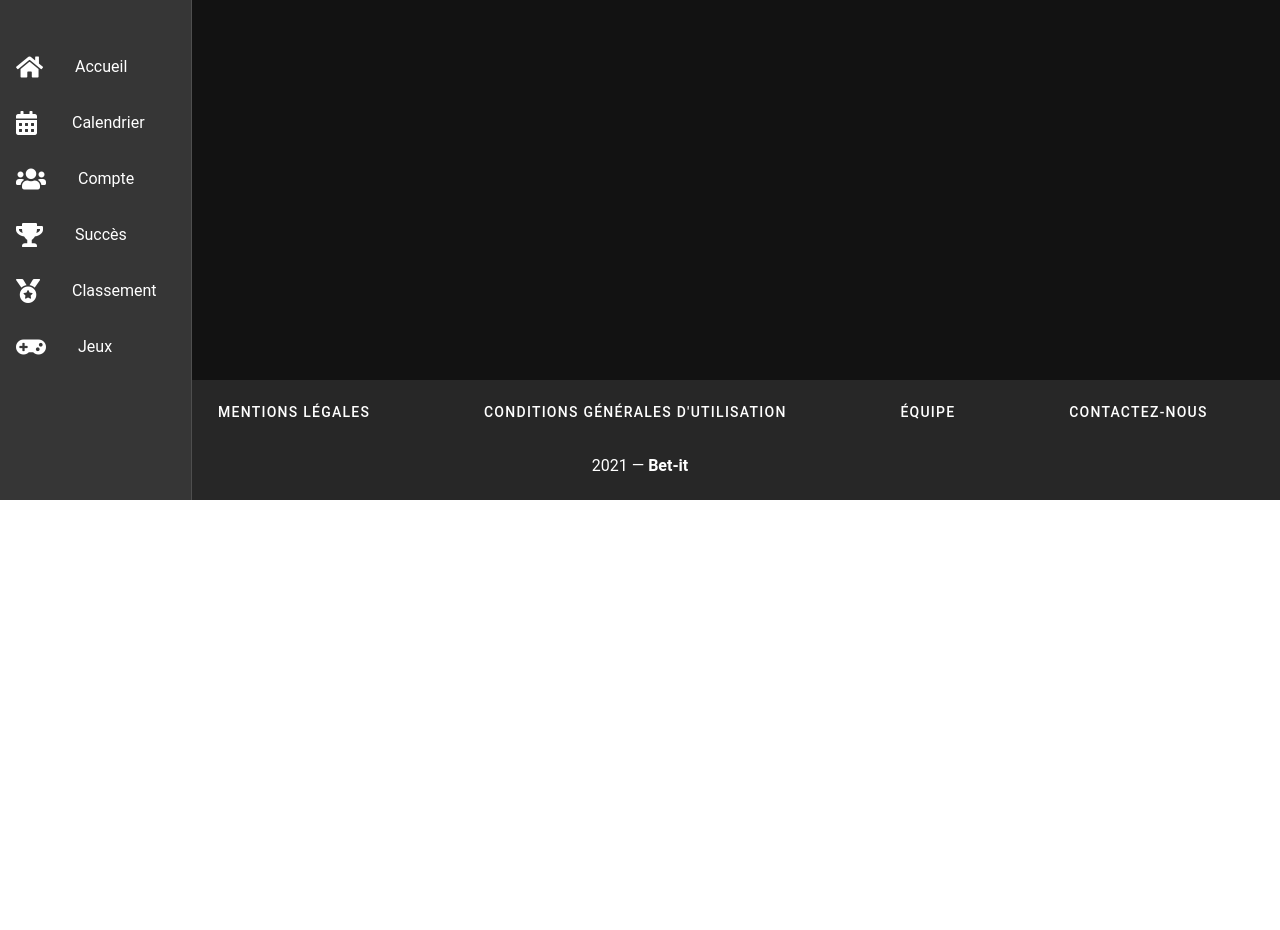
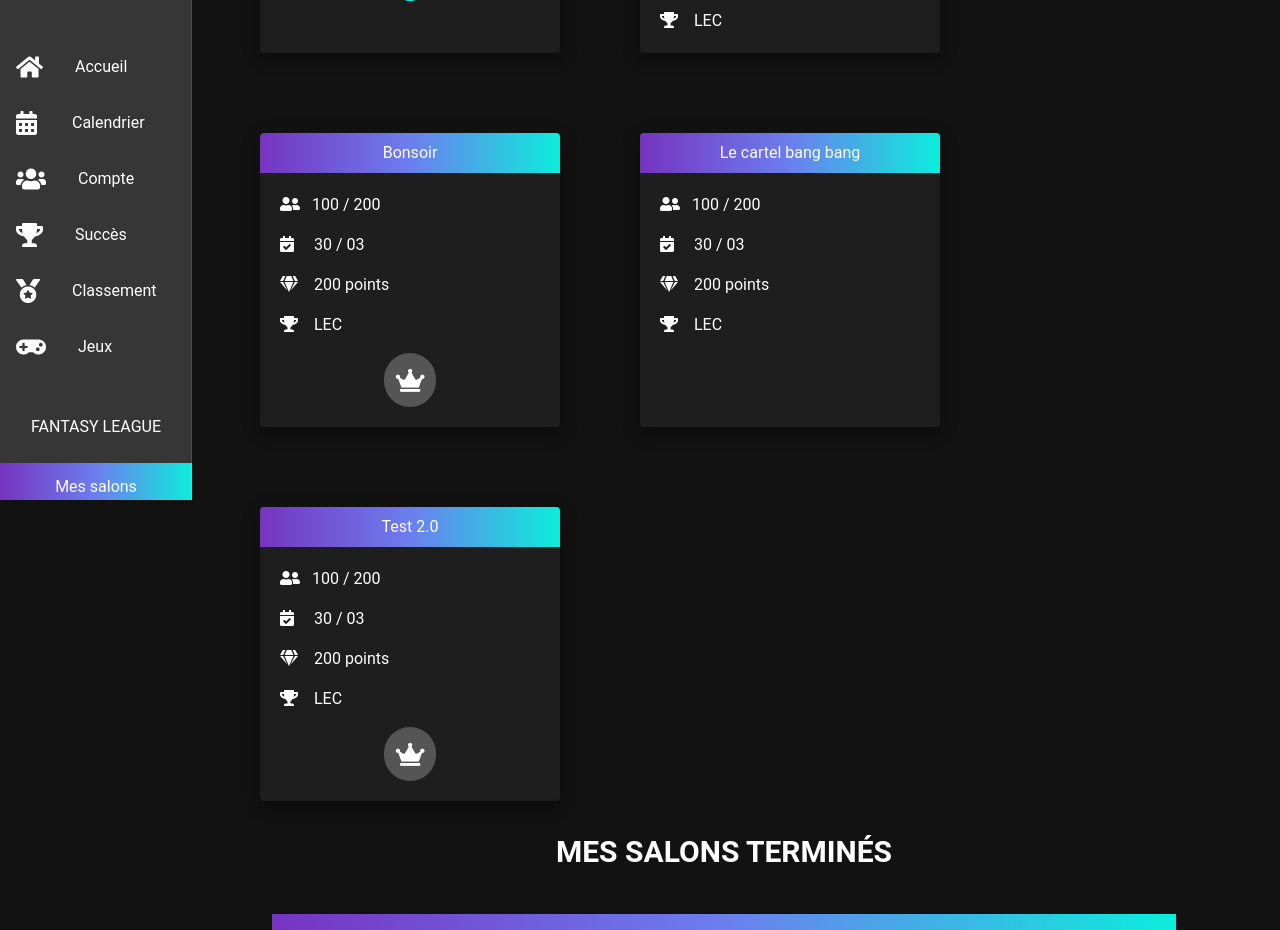
Before and after one commit to ynov-lyon-mobilite/bet-it-front, a Vue app: page /room in a window 1280 px wide. Shown: the part 300-1230 px from the top of the page. Before the commit the page ends 800 px from the top, so only its background shows below. Built offline with nearby package versions, Linux system fonts and the light colour scheme; a small style sheet from the web is missing.

Commit message:
Feat room

```diff
--- a/src/components/Navbar.vue
+++ b/src/components/Navbar.vue
@@ -3,7 +3,6 @@
     <v-toolbar flat extended height="250" class="pa-3">
       <v-row justify="space-around">
         <v-row class="ma-4">
-
           <v-row v-if="user.id != null">
             <v-avatar>
               <img src="https://cdn.vuetifyjs.com/images/john.jpg" alt="John" />
@@ -17,8 +16,12 @@
           </v-row>
           <div v-else>
             <center>
-              <v-btn class="notco ma-2" :to="{ name: 'Registration'}">S'inscrire </v-btn>
-              <v-btn class="notco ma-2" :to="{ name: 'Connection'}"> Se connecter</v-btn>
+              <v-btn class="notco ma-2" :to="{ name: 'Registration' }"
+                >S'inscrire
+              </v-btn>
+              <v-btn class="notco ma-2" :to="{ name: 'Connection' }">
+                Se connecter</v-btn
+              >
             </center>
           </div>
         </v-row>
@@ -31,7 +34,7 @@
     </v-toolbar>
     <v-divider></v-divider>
 
-    <v-list class="pt-10">
+    <v-list class="pt-10 pb-10">
       <v-list-item-group v-model="selectedItem" color="primary">
         <v-list-item v-for="(page, i) in pages" :key="i" :to="page.route">
           <v-list-item-icon>
@@ -39,6 +42,27 @@
           </v-list-item-icon>
           <v-list-item-content>
             <v-list-item-title v-text="page.text"></v-list-item-title>
+          </v-list-item-content>
+        </v-list-item>
+      </v-list-item-group>
+    </v-list>
+    <center>
+      <p>FANTASY LEAGUE</p>
+    </center>
+
+    <v-list class="pt-2">
+      <v-list-item-group v-model="selectedItem" color="primary">
+        <v-list-item
+          v-for="(FantasyLeague, i) in FantasyLeagues"
+          :key="i"
+          :to="FantasyLeague.route"
+        >
+          <v-list-item-content>
+            <center>
+              <v-list-item-title
+                v-text="FantasyLeague.text"
+              ></v-list-item-title>
+            </center>
           </v-list-item-content>
         </v-list-item>
       </v-list-item-group>
@@ -62,8 +86,10 @@ export default {
       { text: "Classement", icon: "fas fa-medal", route: "/ladder" },
       { text: "Jeux", icon: "fas fa-gamepad", route: "/games" },
     ],
+    FantasyLeagues: [{ text: "Mes salons", route: "/room" }],
     right: null,
   }),
+
   computed: {
     user() {
       return store.state.user;
@@ -83,7 +109,7 @@ export default {
   transition: 0.4s ease-in-out;
   color: white;
 }
-.notco{
+.notco {
   background: linear-gradient(
     90deg,
     var(--v-darkPurple-base),
--- /dev/null
+++ b/src/components/Room/InProgress.vue
@@ -0,0 +1,103 @@
+<template>
+  <div>
+    <center>
+      <h2 class="ma-2">MES SALONS EN COURS</h2>
+    </center>
+    <v-row>
+      <v-card
+        class="room ma-10 d-flex align-center justify-center"
+        elevation="10"
+        width="300"
+        :to="{ name: 'Home' }"
+      >
+        <img style="width: 120px" src="../../assets/add.png" alt="plus" />
+      </v-card>
+      <v-card
+        v-for="salon in salons"
+        v-bind:key="salon"
+        class="room ma-10"
+        elevation="10"
+        width="300"
+        :to="{ name: 'Home' }"
+      >
+        <div class="Top" height="40px">
+          <center>
+            <p class="pa-2">{{ salon.Info.Nom }}</p>
+          </center>
+        </div>
+        <div class="ma-5">
+          <p>
+            <i class="fas fa-user-friends mr-3"></i
+            >{{ salon.Info.NombreJoueur }}
+          </p>
+          <p>
+            <i class="fas fa-calendar-check mr-4"></i> {{ salon.Info.FinSalon }}
+          </p>
+          <p>
+            <i class="fas fa-gem mr-4"></i>{{ salon.Info.NombreDePoint }} points
+          </p>
+          <p>
+            <i class="fas fa-trophy mr-3"></i>
+            {{ salon.Info.Competition }}
+          </p>
+          <div v-if="salon.Info.Propriétaire == 1">
+            <center>
+              <v-chip large chip><i id="chip" class="fas fa-crown"></i></v-chip>
+            </center>
+          </div>
+        </div>
+      </v-card>
+    </v-row>
+  </div>
+</template>
+
+<script>
+export default {
+  data() {
+    return {
+      salons: [
+        {
+          Info: {
+            Nom: "Mon nom",
+            NombreJoueur: "100 / 200",
+            FinSalon: "30 / 3",
+            NombreDePoint: "200",
+            Competition: "LEC",
+            Propriétaire: 0,
+          },
+        },
+        {
+          Info: {
+            Nom: "Bonsoir",
+            NombreJoueur: "100 / 200",
+            FinSalon: "30 / 03",
+            NombreDePoint: "200",
+            Competition: "LEC",
+            Propriétaire: 1,
+          },
+        },
+        {
+          Info: {
+            Nom: "Le cartel bang bang",
+            NombreJoueur: "100 / 200",
+            FinSalon: "30 / 03",
+            NombreDePoint: "200",
+            Competition: "LEC",
+            Propriétaire: 0,
+          },
+        },
+        {
+          Info: {
+            Nom: "Test 2.0",
+            NombreJoueur: "100 / 200",
+            FinSalon: "30 / 03",
+            NombreDePoint: "200",
+            Competition: "LEC",
+            Propriétaire: 1,
+          },
+        },
+      ],
+    };
+  },
+};
+</script>
--- /dev/null
+++ b/src/components/Room/Over.vue
@@ -0,0 +1,90 @@
+<template>
+  <div>
+    <center>
+      <h2>MES SALONS TERMINÉS</h2>
+    </center>
+    <v-data-table
+      :headers="headers"
+      :items="endroom"
+      :items-per-page="5"
+      class="elevation-1 ma-10"
+    ></v-data-table>
+    <v-row>
+      <v-col cols="12" sm="12" md="6" offset-md="3"> </v-col>
+    </v-row>
+  </div>
+</template>
+
+<script>
+export default {
+  data() {
+    return {
+      headers: [
+        { text: "Date", value: "date" },
+        { text: "Nom", value: "nom" },
+        { text: "League", value: "League" },
+        { text: "Participant", value: "Participant" },
+        { text: "Point gagné", value: "Point" },
+      ],
+      endroom: [
+        {
+          date: "30/05",
+          nom: "test",
+          League: "LEC",
+          Participant: "250/300",
+          Point: 400,
+        },
+        {
+          date: "30/05",
+          nom: "test",
+          League: "LEC",
+          Participant: "250/300",
+          Point: 400,
+        },
+        {
+          date: "30/05",
+          nom: "test",
+          League: "LEC",
+          Participant: "250/300",
+          Point: 400,
+        },
+        {
+          date: "30/05",
+          nom: "test",
+          League: "LEC",
+          Participant: "250/300",
+          Point: 400,
+        },
+        {
+          date: "30/05",
+          nom: "test",
+          League: "LEC",
+          Participant: "250/300",
+          Point: 400,
+        },
+        {
+          date: "30/05",
+          nom: "test",
+          League: "LEC",
+          Participant: "250/300",
+          Point: 400,
+        },
+        {
+          date: "30/05",
+          nom: "test",
+          League: "LEC",
+          Participant: "250/300",
+          Point: 400,
+        },
+        {
+          date: "30/05",
+          nom: "test",
+          League: "LEC",
+          Participant: "250/300",
+          Point: 400,
+        },
+      ],
+    };
+  },
+};
+</script>
--- a/src/router/index.js
+++ b/src/router/index.js
@@ -67,7 +67,15 @@ const routes = [{
         component: () =>
             import ("../views/Connection.vue"),
 
+    },
+    {
+        path: "/room",
+        name: "Room",
+        component: () =>
+            import ("../views/Room.vue"),
+
     }
+
 ];
 
 const router = new VueRouter({
--- /dev/null
+++ b/src/views/Room.vue
@@ -0,0 +1,80 @@
+<template>
+  <v-container>
+    <div>
+      <div
+        class="d-flex justify-end align-center"
+        v-if="getuser.betties >= 1 && getuser.betties < 30"
+      >
+        <span class="amount text-h3 mr-5">{{ getuser.betties }}</span>
+        <img style="width: 120px" src="../assets/tas.svg" alt="monnaie" />
+      </div>
+      <div
+        class="d-flex justify-end align-center"
+        v-else-if="getuser.betties >= 30 && getuser.betties < 60"
+      >
+        <span class="amount text-h3 mr-5">{{ getuser.betties }}</span>
+        <img style="width: 120px" src="../assets/tasUp.svg" alt="monnaie" />
+      </div>
+      <div
+        class="d-flex justify-end align-center"
+        v-else-if="getuser.betties >= 60 && getuser.betties < 150"
+      >
+        <span class="amount text-h3 mr-5">{{ getuser.betties }}</span>
+        <img style="width: 120px" src="../assets/bourse.svg" alt="monnaie" />
+      </div>
+      <div
+        class="d-flex justify-end align-center"
+        v-else-if="getuser.betties >= 150"
+      >
+        <span class="amount text-h3 mr-5">{{ getuser.betties }}</span>
+        <img style="width: 120px" src="../assets/coffre.svg" alt="monnaie" />
+      </div>
+    </div>
+    <InProgress></InProgress>
+    <Over></Over>
+  </v-container>
+</template>
+<script>
+import store from "@/store/index.js";
+import InProgress from '@/components/Room/InProgress.vue';
+import Over from '@/components/Room/Over.vue';
+
+export default {
+  components: { InProgress, Over },
+  store: store,
+  InProgress,
+  Over,
+
+
+  computed: {
+    getuser() {
+      return store.state.user;
+    },
+  },
+};
+</script>
+
+<style>
+.Top,
+thead tr {
+  background: linear-gradient(
+    90deg,
+    var(--v-darkPurple-base),
+    var(--v-info-base),
+    var(--v-secondary-base)
+  );
+}
+
+.room:hover {
+  background: rgba(255, 255, 255, 0.2) !important;
+  transition: 0.4s ease-in-out;
+}
+
+h2 {
+  font-size: 30px;
+}
+
+#chip {
+  font-size: 23px;
+}
+</style>
```
Also changed, not shown: src/components/UserHead.vue (+6 -5 lines), src/assets/add.png (added).
